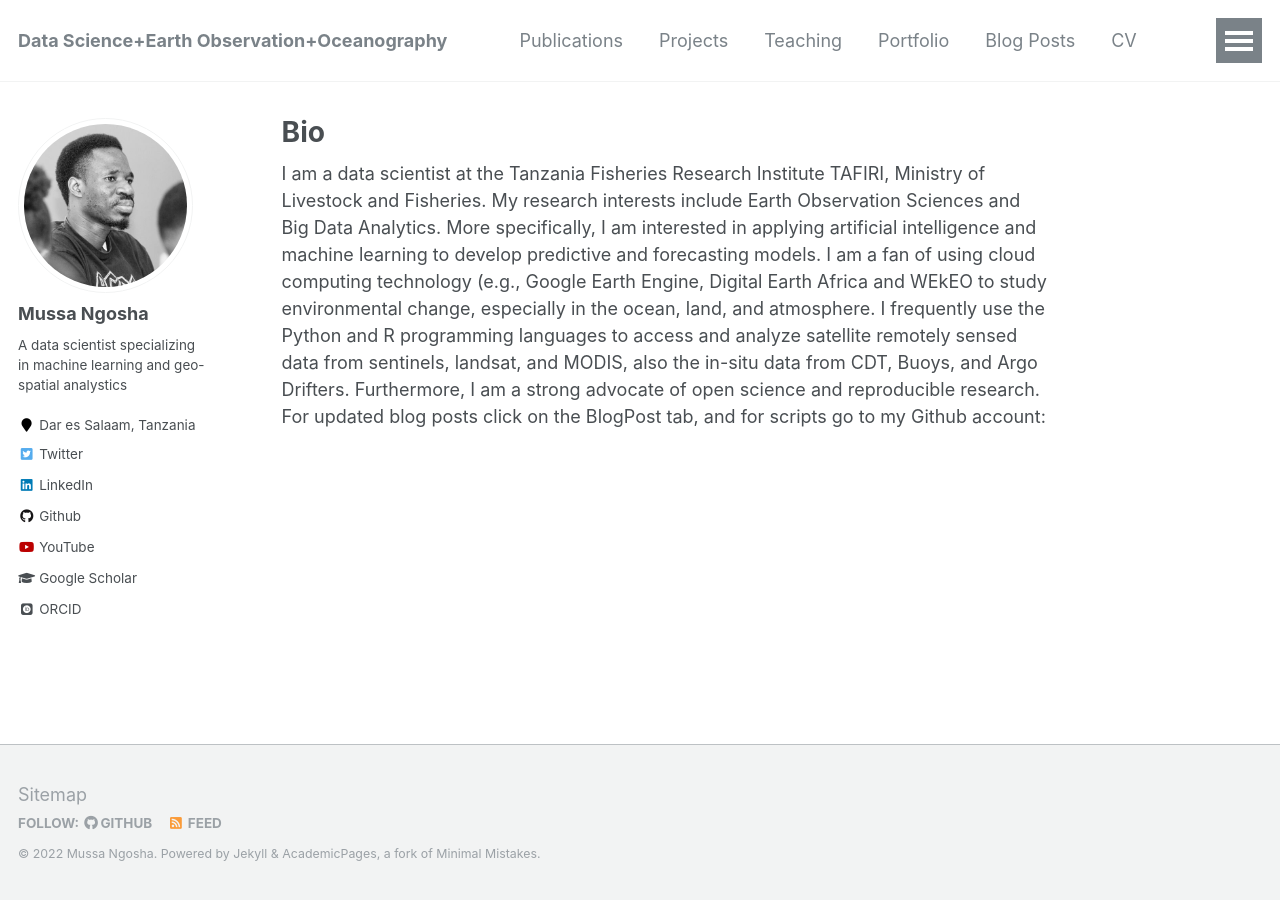
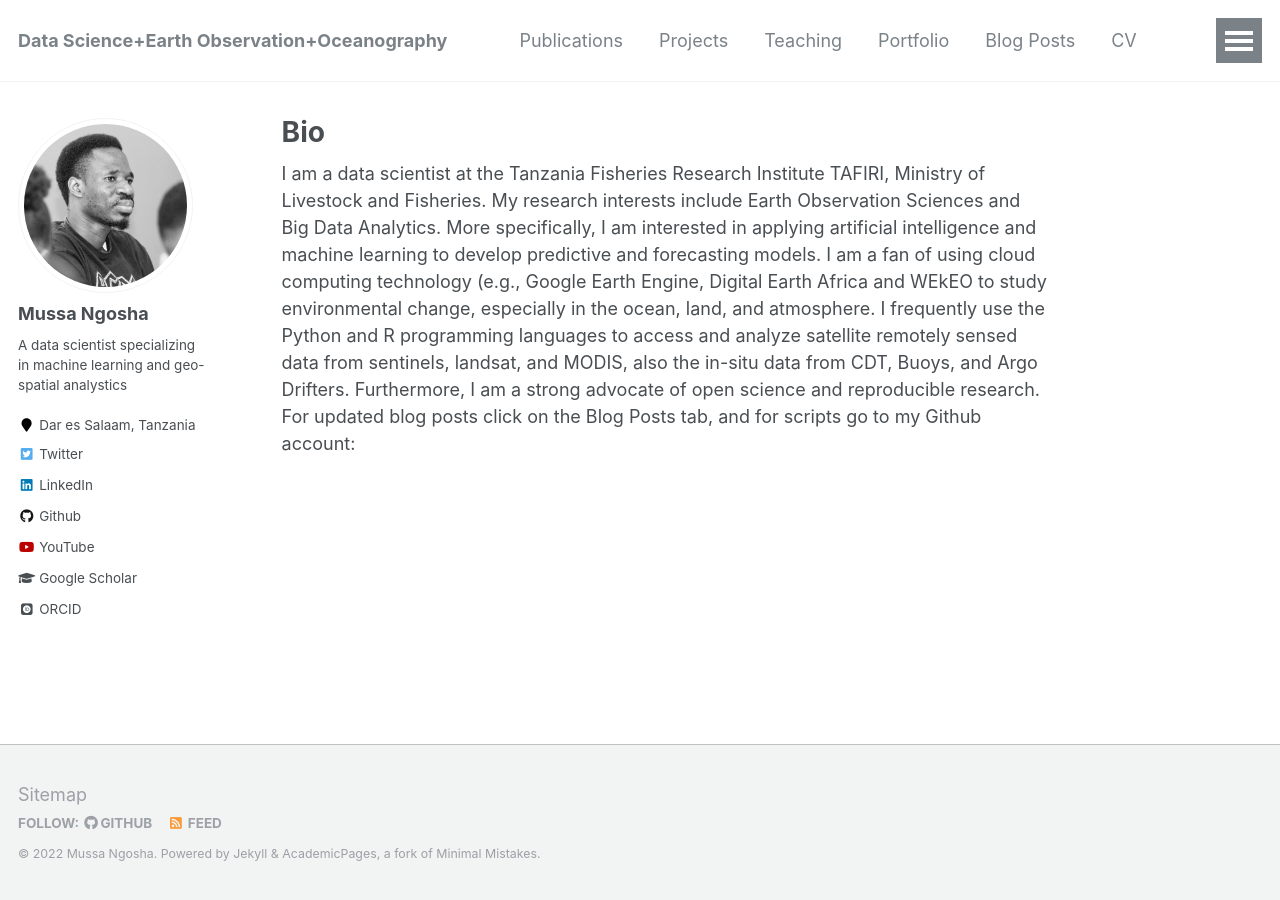
Before and after one commit to NgoshaJr/ngoshajr.github.io, a Jekyll site: the page built from _pages/about.md, in a window 1280 px wide. Built offline with Jekyll 4.4.1, drawn with Linux system fonts in a browser that asks for light colours; some web fonts are replaced.

Commit message:
Update about.md

```diff
--- a/_pages/about.md
+++ b/_pages/about.md
@@ -7,4 +7,4 @@ redirect_from:
   - /about/
   - /about.html
 ---
-I am a data scientist at the Tanzania Fisheries Research Institute TAFIRI, Ministry of Livestock and Fisheries. My research interests include Earth Observation Sciences and Big Data Analytics. More specifically, I am interested in applying artificial intelligence and machine learning to develop predictive and forecasting models. I am a fan of using cloud computing technology (e.g., Google Earth Engine, Digital Earth Africa and WEkEO to study environmental change, especially in the ocean, land, and atmosphere. I frequently use the Python and R programming languages to access and analyze satellite remotely sensed data from sentinels, landsat, and MODIS, also the in-situ data from CDT, Buoys, and Argo Drifters. Furthermore, I am a strong advocate of open science and reproducible research. For updated blog posts click on the BlogPost tab, and for scripts go to my Github account:[](https://github.com/NgoshaJr)
+I am a data scientist at the Tanzania Fisheries Research Institute TAFIRI, Ministry of Livestock and Fisheries. My research interests include Earth Observation Sciences and Big Data Analytics. More specifically, I am interested in applying artificial intelligence and machine learning to develop predictive and forecasting models. I am a fan of using cloud computing technology (e.g., Google Earth Engine, Digital Earth Africa and WEkEO to study environmental change, especially in the ocean, land, and atmosphere. I frequently use the Python and R programming languages to access and analyze satellite remotely sensed data from sentinels, landsat, and MODIS, also the in-situ data from CDT, Buoys, and Argo Drifters. Furthermore, I am a strong advocate of open science and reproducible research. For updated blog posts click on the Blog Posts tab, and for scripts go to my Github account:[](https://github.com/NgoshaJr)
```
